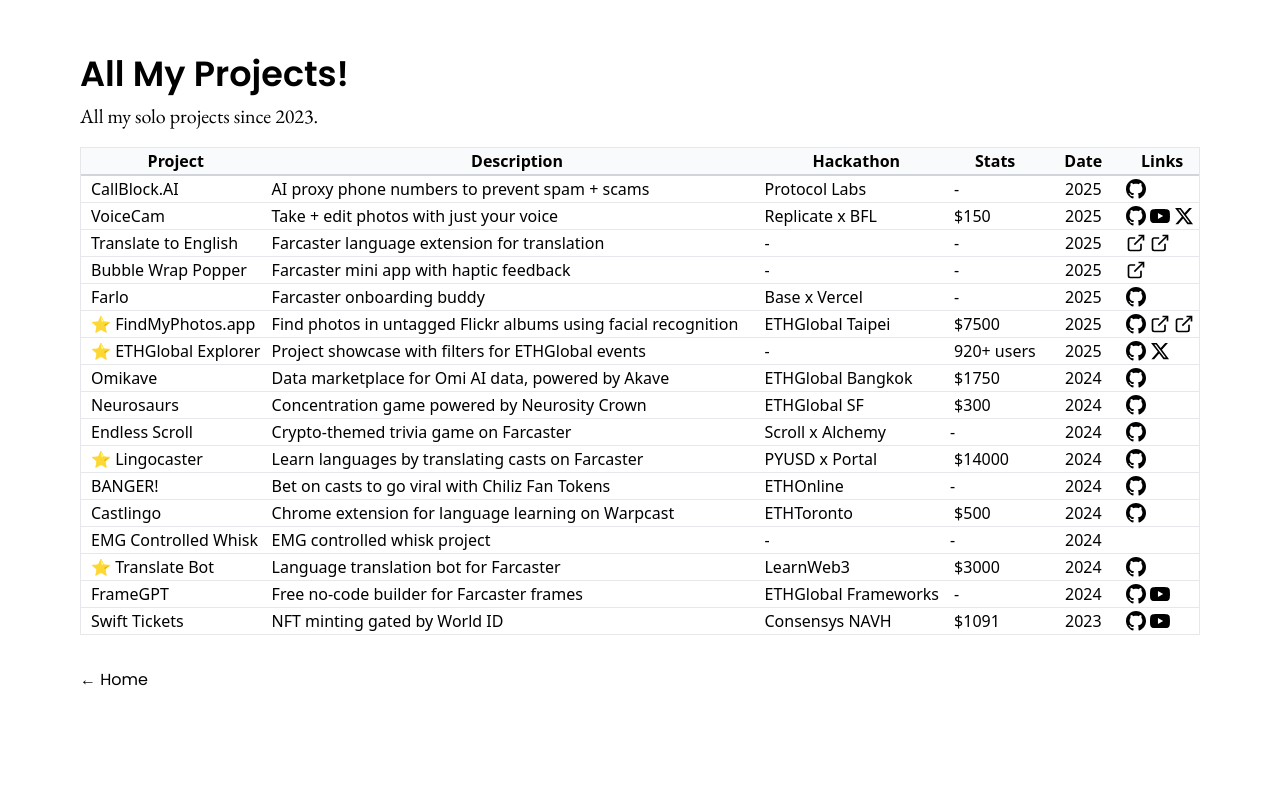
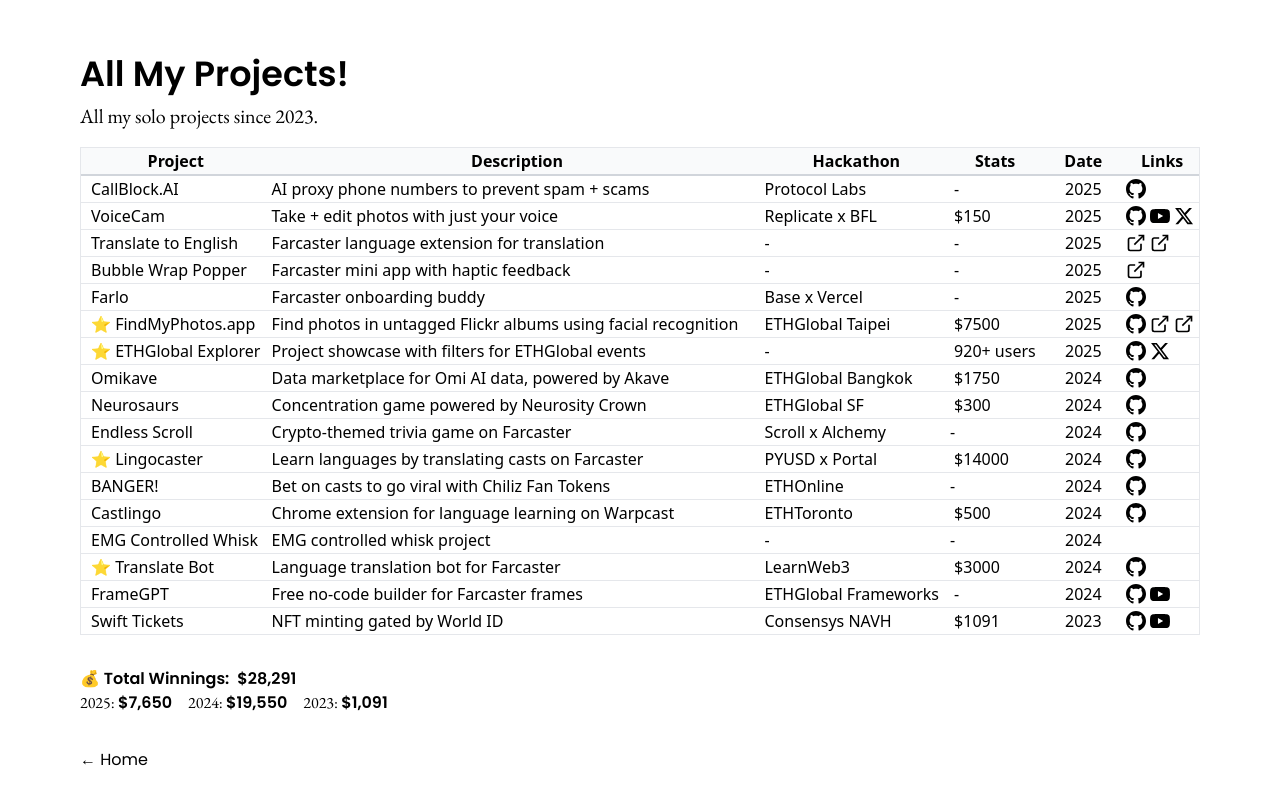
Before and after one commit to MattWong-ca/personal-website, a Next.js app in the folder web-app/: page /projects in a window 1280 px wide. Shown: the top 804 px of the page. Built offline with nearby package versions, Linux system fonts and the light colour scheme.

Commit message:
Winnings

```diff
--- a/web-app/pages/projects.tsx
+++ b/web-app/pages/projects.tsx
@@ -336,6 +336,54 @@
           </div>
         </div>
 
+        {/* Winnings Summary */}
+        <div className="mt-12 bg-gray-50 rounded-lg p-6" style={{ marginTop: '2rem' }}>
+          <div className="flex items-center gap-4 mb-4">
+            <h2 className={`${poppins600.className} text-xl font-semibold text-gray-800`} style={{ marginRight: '0.5rem' }}>
+            💰 Total Winnings:
+            </h2>
+            <span className={`${poppins600.className} text-xl font-bold text-green-600`}>
+              ${(() => {
+                const total = hackathonData.reduce((sum, project) => {
+                  const winnings = project.winnings;
+                  if (winnings && winnings.startsWith('$')) {
+                    const amount = parseInt(winnings.replace(/[$,]/g, ''));
+                    if (!isNaN(amount)) {
+                      return sum + amount;
+                    }
+                  }
+                  return sum;
+                }, 0);
+                return total.toLocaleString();
+              })()}
+            </span>
+          </div>
+          <div className="flex flex-wrap items-center gap-8">
+            {(() => {
+              const yearlyWinnings = hackathonData.reduce((acc: { [key: string]: number }, project) => {
+                const year = project.date;
+                const winnings = project.winnings;
+
+                if (winnings && winnings.startsWith('$')) {
+                  const amount = parseInt(winnings.replace(/[$,]/g, ''));
+                  if (!isNaN(amount)) {
+                    acc[year] = (acc[year] || 0) + amount;
+                  }
+                }
+                return acc;
+              }, {});
+
+              return Object.entries(yearlyWinnings)
+                .sort(([a], [b]) => b.localeCompare(a)) // Sort by year descending
+                .map(([year, total]) => (
+                  <span key={year} className={`${garamond400.className} text-gray-700`} style={{ marginRight: '1rem' }}>
+                    {year}: <span className={`${poppins600.className} font-bold text-green-600`}>${(total as number).toLocaleString()}</span>
+                  </span>
+                ));
+            })()}
+          </div>
+        </div>
+
         <div className="text-center" style={{ marginTop: '2rem' }}>
           <a
             href="/"
```
